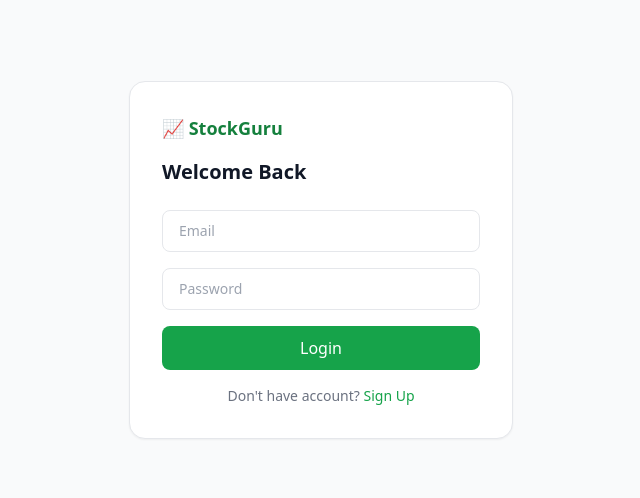
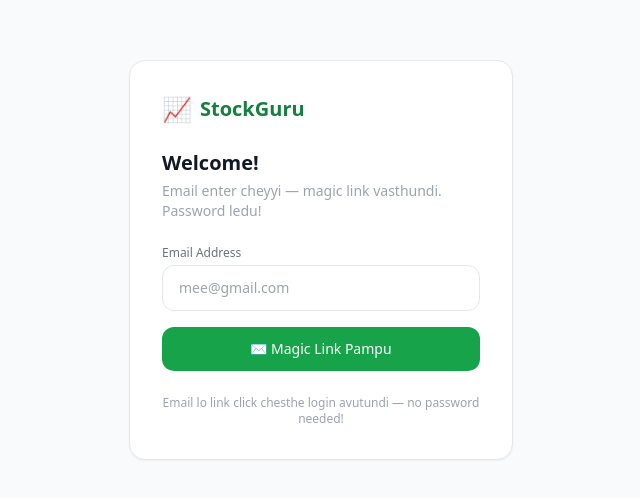
Before and after one commit to sony-s5/stockguru, a Next.js app: page /auth in a window 1280 px wide. Shown: the part 140-638 px from the top of the page, without its empty margins (319-959 px from the left). Built offline with nearby package versions, Linux system fonts and the light colour scheme; no server answers.

Commit message:
feat: magic link login

```diff
--- a/src/app/auth/page.tsx
+++ b/src/app/auth/page.tsx
@@ -1,80 +1,97 @@
 'use client'
-import { Suspense } from 'react'
-import { useState } from 'react'
-import { useRouter, useSearchParams } from 'next/navigation'
+import { Suspense, useState } from 'react'
 import { supabase } from '@/lib/supabase'
 import Link from 'next/link'
 
 function AuthForm() {
-  const params = useSearchParams()
-  const [isSignup, setIsSignup] = useState(params.get('signup') === 'true')
-  const [email, setEmail] = useState('')
-  const [password, setPassword] = useState('')
-  const [loading, setLoading] = useState(false)
-  const [message, setMessage] = useState('')
-  const router = useRouter()
+  const [email, setEmail]       = useState('')
+  const [loading, setLoading]   = useState(false)
+  const [sent, setSent]         = useState(false)
+  const [error, setError]       = useState('')
 
-  async function handleSubmit(e: React.FormEvent) {
+  async function sendMagicLink(e: React.FormEvent) {
     e.preventDefault()
+    if (!email.trim()) return
     setLoading(true)
-    setMessage('')
+    setError('')
 
-    if (isSignup) {
-      const { error } = await supabase.auth.signUp({ email, password })
-      if (error) setMessage(error.message)
-      else setMessage('✅ Check your email to confirm signup!')
+    const { error } = await supabase.auth.signInWithOtp({
+      email,
+      options: {
+        emailRedirectTo: `${window.location.origin}/dashboard`,
+      },
+    })
+
+    if (error) {
+      setError(error.message)
     } else {
-      const { error } = await supabase.auth.signInWithPassword({ email, password })
-      if (error) setMessage(error.message)
-      else router.push('/dashboard')
+      setSent(true)
     }
     setLoading(false)
   }
 
+  if (sent) {
+    return (
+      <div className="bg-white border rounded-2xl p-8 w-full max-w-sm shadow-sm text-center">
+        <div className="text-5xl mb-4">📧</div>
+        <h2 className="text-xl font-semibold text-gray-900 mb-2">Check Your Email!</h2>
+        <p className="text-sm text-gray-500 mb-1">
+          <span className="font-medium text-gray-800">{email}</span> ki magic link pampaamu!
+        </p>
+        <p className="text-sm text-gray-400 mb-6">
+          Email lo link click cheyyi — automatic ga login avutundi. Password ledu!
+        </p>
+        <button
+          onClick={() => { setSent(false); setEmail('') }}
+          className="text-sm text-green-600 hover:underline"
+        >
+          Vere email try cheyyi
+        </button>
+      </div>
+    )
+  }
+
   return (
     <div className="bg-white border rounded-2xl p-8 w-full max-w-sm shadow-sm">
-      <Link href="/" className="text-green-700 font-bold text-lg">📈 StockGuru</Link>
-      <h2 className="text-xl font-semibold mt-4 mb-6">
-        {isSignup ? 'Create Account' : 'Welcome Back'}
-      </h2>
+      {/* Logo */}
+      <Link href="/" className="flex items-center gap-2 mb-6">
+        <span className="text-2xl">📈</span>
+        <span className="text-green-700 font-bold text-xl">StockGuru</span>
+      </Link>
 
-      <form onSubmit={handleSubmit} className="flex flex-col gap-4">
+      <h2 className="text-xl font-semibold text-gray-900 mb-1">Welcome!</h2>
+      <p className="text-sm text-gray-400 mb-6">
+        Email enter cheyyi — magic link vasthundi. Password ledu!
+      </p>
+
+      <form onSubmit={sendMagicLink} className="flex flex-col gap-4">
+        <div>
+          <label className="text-xs text-gray-500 block mb-1">Email Address</label>
           <input
             type="email"
-          placeholder="Email"
+            placeholder="mee@gmail.com"
             value={email}
             onChange={e => setEmail(e.target.value)}
-          className="border rounded-lg px-4 py-2.5 text-sm focus:outline-none focus:ring-2 focus:ring-green-500"
+            className="w-full border rounded-xl px-4 py-3 text-sm focus:outline-none focus:ring-2 focus:ring-green-500"
             required
           />
-        <input
-          type="password"
-          placeholder="Password"
-          value={password}
-          onChange={e => setPassword(e.target.value)}
-          className="border rounded-lg px-4 py-2.5 text-sm focus:outline-none focus:ring-2 focus:ring-green-500"
-          required
-        />
-        {message && (
-          <p className="text-sm text-center text-blue-600">{message}</p>
+        </div>
+
+        {error && (
+          <p className="text-sm text-red-500 bg-red-50 px-3 py-2 rounded-lg">{error}</p>
         )}
+
         <button
           type="submit"
           disabled={loading}
-          className="bg-green-600 text-white py-2.5 rounded-lg font-medium hover:bg-green-700 disabled:opacity-60"
+          className="w-full bg-green-600 text-white py-3 rounded-xl font-medium hover:bg-green-700 disabled:opacity-60 text-sm"
         >
-          {loading ? 'Please wait...' : isSignup ? 'Sign Up' : 'Login'}
+          {loading ? 'Sending...' : '✉️ Magic Link Pampu'}
         </button>
       </form>
 
-      <p className="text-sm text-center text-gray-500 mt-4">
-        {isSignup ? 'Already have account?' : "Don't have account?"}{' '}
-        <button
-          onClick={() => setIsSignup(!isSignup)}
-          className="text-green-600 font-medium"
-        >
-          {isSignup ? 'Login' : 'Sign Up'}
-        </button>
+      <p className="text-xs text-gray-400 text-center mt-6">
+        Email lo link click chesthe login avutundi — no password needed!
       </p>
     </div>
   )
```
Lines whose indentation alone changed are shown as unchanged.
